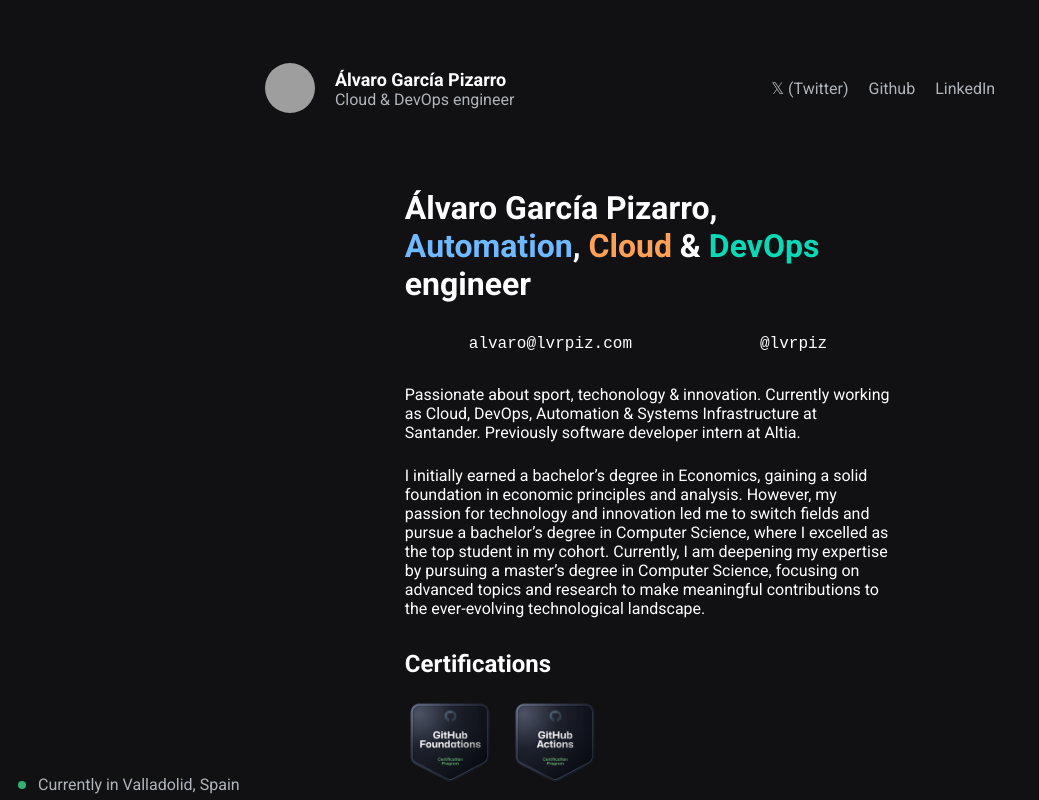
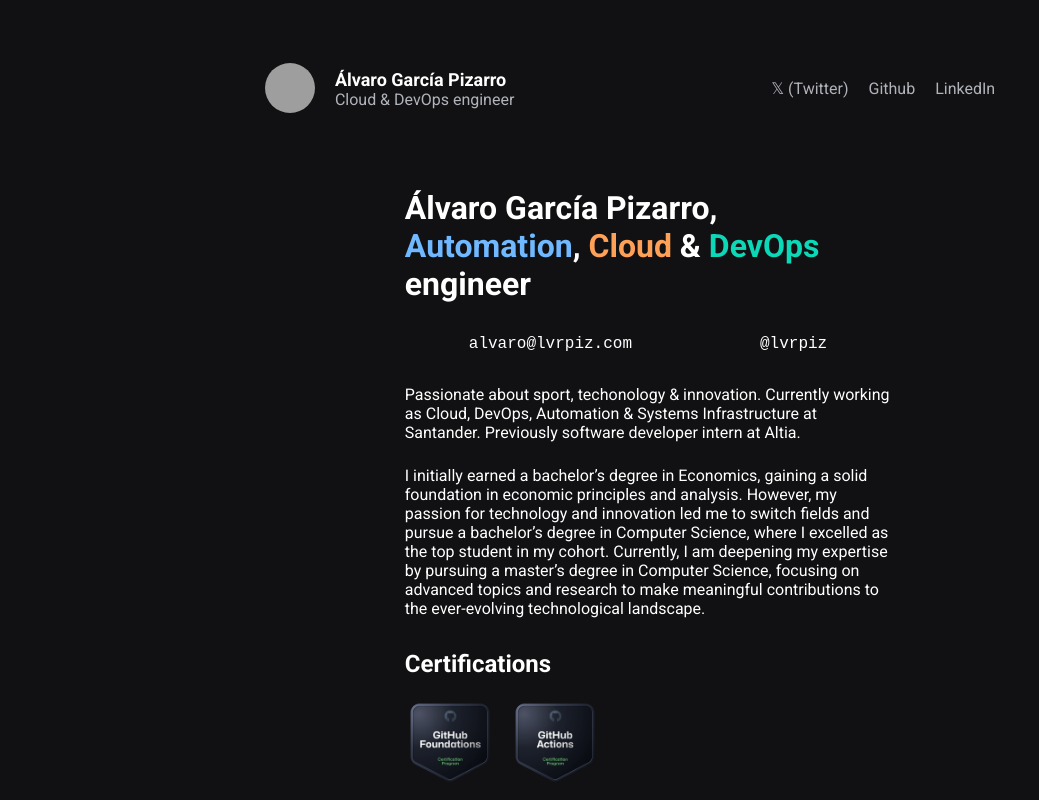
Before and after one commit to alvarogarciapiz/lvrpiz, a React (Vite) app: page / in a window 1280 px wide. Shown: the top 800 px of the page, without its empty margins (0-1039 px from the left). Built offline with nearby package versions, Linux system fonts and the light colour scheme; grey boxes are pictures that could not be loaded.

Commit message:
Update CSS styles to improve overflow handling and adjust Content component height

```diff
--- a/src/assets/styles/App.css
+++ b/src/assets/styles/App.css
@@ -5,11 +5,13 @@
     color: white;
     font-family: 'Roboto', sans-serif;
     overflow-x: hidden; /* Evita el scroll horizontal en todas las vistas */
+    overflow-y: auto;
 }
 
 /* Estilos específicos para vista de ordenador */
 @media (min-width: 768px) {
     body {
-        overflow: hidden; /* Evita el scroll en vista de ordenador */
+        overflow: hidden;
+        overflow-y: auto;
     }
 }
--- a/src/assets/styles/Content.css
+++ b/src/assets/styles/Content.css
@@ -1,6 +1,6 @@
 .Content {
     width: 38vw;
-    height: 70vh;
+    min-height: 70vh;
     padding-left: 31vw;
     padding-right: 31vw;
 }
```
